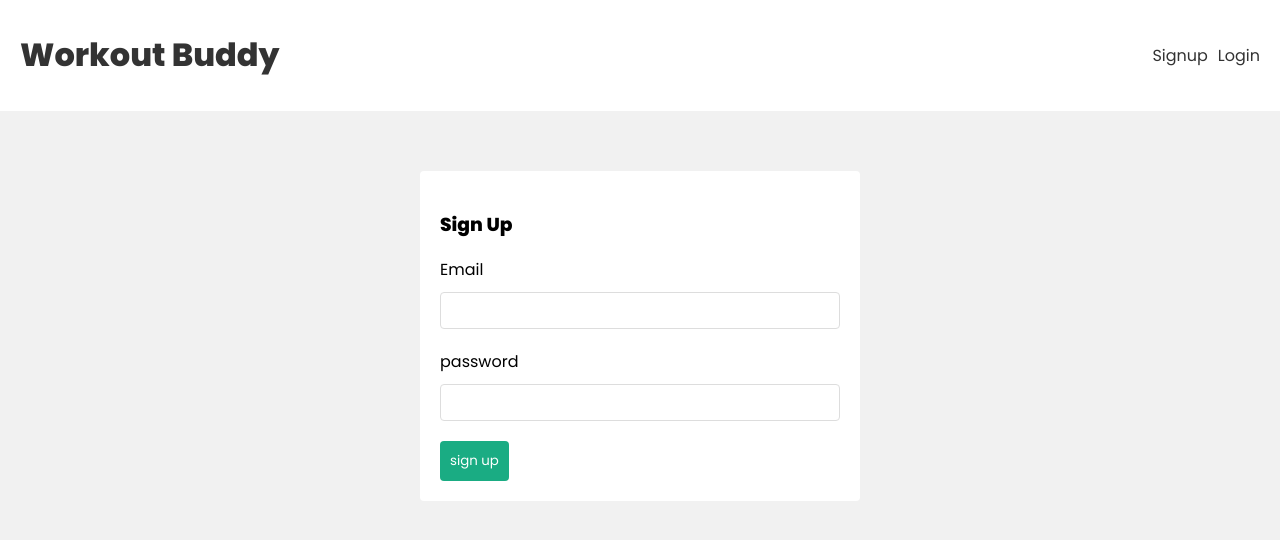
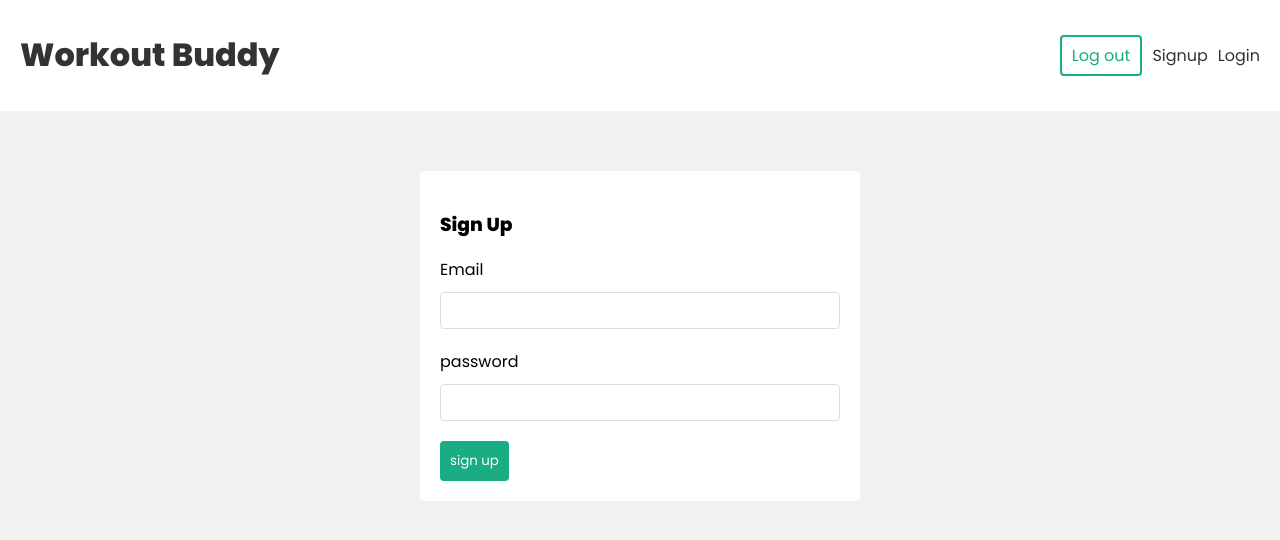
Before and after one commit to hassansaber/mern-wuddy-app, a React (Create React App) app in the folder frontend/: page /signup in a window 1280 px wide. Shown: the top 540 px of the page. Built offline with nearby package versions, Linux system fonts and the light colour scheme.

Commit message:
auth - Making a useLogout Hook

```diff
--- a/frontend/src/components/Navbar.jsx
+++ b/frontend/src/components/Navbar.jsx
@@ -1,13 +1,24 @@
 import { Link } from "react-router-dom";
+import { useLogout } from "../hooks/useLogout";
 
 const Navbar = () => {
+  const { logout } = useLogout();
+
+  const handleClick = () => {
+    logout();
+  };
+
   return (
     <header>
       <div className="container">
         <Link to="/">
           <h1>Workout Buddy</h1>
         </Link>
+
         <nav>
+          <div>
+            <button onClick={handleClick}>Log out</button>
+          </div>
           <div>
             <Link to="/signup">Signup</Link>
             <Link to="/login">Login</Link>
--- a/frontend/src/context/AuthContext.jsx
+++ b/frontend/src/context/AuthContext.jsx
@@ -24,7 +24,7 @@
     user: null,
   });
 
-  console.log(`Auth Context : ${state}`);
+  console.log("Auth Context :", state);
 
   return <AuthContext.Provider value={{ ...state, dispatch }}>{children}</AuthContext.Provider>;
 };
--- /dev/null
+++ b/frontend/src/hooks/useLogout.js
@@ -0,0 +1,17 @@
+import { useAuthContext } from "./useAuthContext"
+
+export const useLogout = () => {
+
+  const { dispatch } = useAuthContext()
+
+  const logout = () => {
+    // remove user from local storage
+    localStorage.removeItem('user')
+
+    // dispatch logout action
+    dispatch({
+      type: "LOGOUT",
+    })
+  }
+  return { logout }
+}
--- a/frontend/src/hooks/useSignup.js
+++ b/frontend/src/hooks/useSignup.js
@@ -32,6 +32,7 @@
     // if everything ok
     if (response.ok) {
       // save the user to local storage as JWT
+      // real LOG IN
       localStorage.setItem('user', JSON.stringify(json))
 
       // update auth context ==> {user,token}
--- a/frontend/src/index.css
+++ b/frontend/src/index.css
@@ -112,6 +112,17 @@
   margin-left: 10px;
 }
 
+nav button {
+  background: #fff;
+  color: var(--primary);
+  border: 2px solid var(--primary);
+  padding: 6px 10px;
+  border-radius: 4px;
+  font-family: "Poppins";
+  cursor: pointer;
+  font-size: 1em;
+}
+
 /* auth forms */
 form.signup,
 form.login {
```
